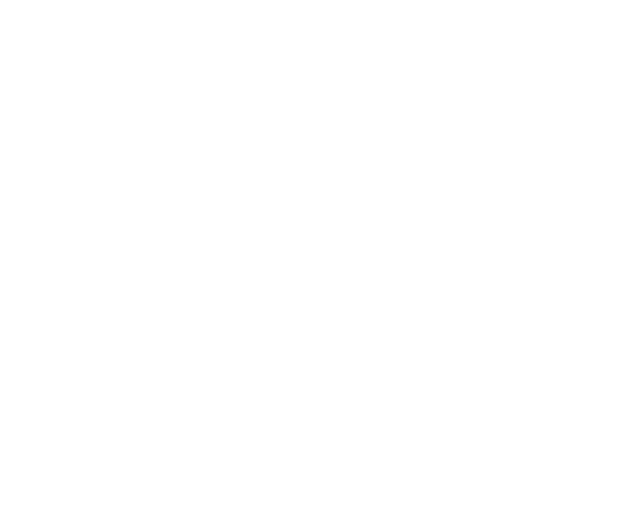
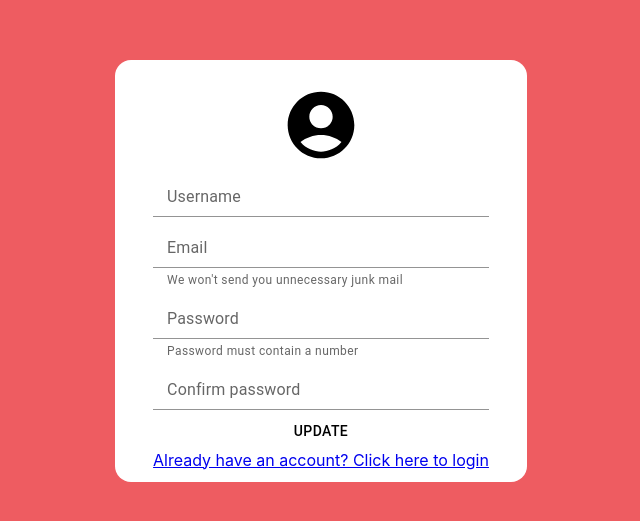
Before and after one commit to AnteroKorvala/vinyl-shop-project, a React (Create React App) app: page /signup in a window 1280 px wide. Before the commit this address had no page. Shown: the part 129-650 px from the top of the page, without its empty margins (319-959 px from the left). Built offline with nearby package versions, Linux system fonts and the light colour scheme.

Commit message:
latest codes

```diff
--- a/package.json
+++ b/package.json
@@ -7,6 +7,7 @@
     "@emotion/styled": "^11.10.5",
     "@mui/icons-material": "^5.10.9",
     "@mui/material": "^5.10.13",
+    "axios": "^1.2.0",
     "react": "^18.2.0",
     "react-dom": "^18.2.0",
     "react-router-dom": "^6.4.3",
--- a/src/App.js
+++ b/src/App.js
@@ -10,9 +10,11 @@
 import theme from './components/Theme'
 import Feed from './components/Feed'
 import Profile from './components/Profile'
+import Login from './components/Login'
+import Signup from './components/Signup'
 
 function App() {
-  const [userLoggedIn, setUserLoggedIn] = useState(true)
+  const [userLoggedIn, setUserLoggedIn] = useState(false)
 
   return (
     <ThemeProvider theme={theme}>
@@ -33,6 +35,18 @@
               <Profile /> // and <Profile id={id} />
             }
           />
+          <Route
+            path='/login'
+            element={
+              <Login />
+            }
+          />
+          <Route
+            path='/signup'
+            element={
+              <Signup />
+            }
+          />
         </Routes>
       </Router>
     </ThemeProvider>
--- a/src/components/Login.js
+++ b/src/components/Login.js
@@ -0,0 +1,63 @@
+import React, {useState} from 'react'
+import { Link, useNavigate } from "react-router-dom"
+import { FormControl, FormHelperText, InputLabel, Input, Button, Alert } from '@mui/material'
+
+
+function Login() {
+  const [username, setUsername] = useState("")
+  const [password, setPassword] = useState("")
+  const navigate = useNavigate()
+  const [alertMessage, setAlertMessage] = ("")
+
+  const login = async (e) => {
+    navigate("/usermainpage", { replace: true })
+  }
+
+  const submitHandler = (e) => {
+    e.preventDefault()
+    login()
+  }
+
+  return (
+    <div className='profile-container'>
+      <div className='form'>
+        <div className='form-title'>
+          Login
+        </div>
+        {alertMessage && <Alert variant='filled' severity="error" sx={{width: '100%', }} >{alertMessage}</Alert>}
+        <div className='form-item'>
+          <FormControl>
+            <InputLabel htmlFor='username'>Username</InputLabel>
+            <Input
+              id="username"
+              type='username'
+              aria-describedby="username-helper"
+              value={username}
+              onChange={(e) => setUsername(e.target.value)}
+            />
+            <FormHelperText id="username-helper"></FormHelperText>
+          </FormControl>
+        </div>
+        <div className='form-item'>
+          <FormControl>
+            <InputLabel htmlFor='password'>Password</InputLabel>
+            <Input
+              id="password"
+              type='password'
+              placeholder="Password"
+              aria-describedby="password-helper"
+              onChange={(e) => setPassword(e.target.value)}
+            />
+            <FormHelperText id="password-helper">Password must contain a number</FormHelperText>
+          </FormControl>
+        </div>
+        <Button variant='primary'>
+          Login
+        </Button>
+        <Link to="/signup">Don't have an account? Click here to sign up</Link>
+      </div>
+    </div>
+  )
+}
+
+export default Login
--- a/src/components/Navbar.js
+++ b/src/components/Navbar.js
@@ -82,7 +82,7 @@
                   <IconButton
                     sx={{mr: 0}}
                     color="inherit"
-                    href="/profile"
+                    href={isUserLoggedIn ? "/profile" : "/login"}
                   >
                     <AccountCircleIcon sx={{ fontSize: "40px" }} />
                   </IconButton>
--- a/src/components/Profile.css
+++ b/src/components/Profile.css
@@ -9,6 +9,7 @@
 }
 
 .form {
+    width: fit-content;
     display: flex;
     flex-direction: column;
     margin: 3%;
@@ -31,6 +32,12 @@
     cursor: pointer;
 }
 
+.form-title {
+    font-size: 1.5em;
+    margin: 0.5rem 0rem 2rem 0rem;
+}
+
 .form-item {
+    width: 100%;
     margin: 1em 0em 0em 0em;
 }
--- a/src/components/Signup.js
+++ b/src/components/Signup.js
@@ -1,21 +1,87 @@
-import { FormControl, FormHelperText, InputLabel, Input } from '@mui/material'
-import React from 'react'
+import { FormControl, FormHelperText, InputLabel, Input, Button, Alert } from '@mui/material'
+import React, {useState} from 'react'
 import './Profile.css'
+import Axios from 'axios'
+import AccountCircleIcon from "@mui/icons-material/AccountCircle"
+import { Link, useNavigate } from "react-router-dom"
 
 function Signup() {
+  const [username, setUsername] = useState("")
+  const [email, setEmail] = useState("")
+  const [password, setPassword] = useState("")
+  const [confirmPassword, setConfirmPassword] = useState("")
+  const [image, setImage] = useState()
+  const [alertMessage, setAlertMessage] = ("")
+
+  function AddUser({username, email, password}) {
+    console.log('update')
+  }
+
+  const submitHandler = (e) => {
+    e.preventDefault()
+    if(password !== confirmPassword) setAlertMessage("Passwords don't match")
+    else AddUser({username, email, password})
+  }
+
   return (
     <div className='profile-container'>
       <div className='form'>
+      <div className='form-profile-icon'>
+          {!image && <AccountCircleIcon sx={{fontSize: "5em"}} />}
+        </div>
+        <FormControl className='form-item'>
+          <InputLabel htmlFor='username'>Username</InputLabel>
+          <Input
+            id="username"
+            type='username'
+            aria-describedby="username-helper"
+            value={username}
+            onChange={(e) => setUsername(e.target.value)}
+          />
+          <FormHelperText id="username-helper"></FormHelperText>
+        </FormControl>
         <FormControl className='form-item'>
           <InputLabel htmlFor='email'>Email</InputLabel>
-          <Input id="email" aria-describedby="email-helper" />
-          <FormHelperText id="email-helper">Don't choose a dumb name</FormHelperText>
+          <Input
+            id="email"
+            type='email'
+            aria-describedby="email-helper"
+            value={email}
+            onChange={(e) => setEmail(e.target.value)}
+          />
+          <FormHelperText id="email-helper">We won't send you unnecessary junk mail</FormHelperText>
         </FormControl>
         <FormControl className='form-item'>
           <InputLabel htmlFor='password'>Password</InputLabel>
-          <Input id="password" aria-describedby="password-helper" />
-          <FormHelperText id="password-helper">We'll always share your password</FormHelperText>
+          <Input
+            id="password"
+            type='password'
+            placeholder="Password"
+            aria-describedby="password-helper"
+            onChange={(e) => setPassword(e.target.value)}
+          />
+          <FormHelperText id="password-helper">Password must contain a number</FormHelperText>
         </FormControl>
+        {alertMessage && <Alert variant='filled' severity="error" sx={{width: '100%', }} >{alertMessage}</Alert>}
+        <FormControl className='form-item'>
+          <InputLabel htmlFor='password'>Confirm password</InputLabel>
+          <Input
+            id="password"
+            type='password'
+            placeholder="Confirm password"
+            aria-describedby="password-helper"
+            onChange={(e) => setConfirmPassword(e.target.value)}
+          />
+          <FormHelperText id="password-helper"></FormHelperText>
+        </FormControl>
+        <Button
+          variant='primary'
+          type='submit'
+          onClick={submitHandler}
+        >
+          Update
+        </Button>
+        <Link to={'/login'}>Already have an account? Click here to login</Link>
       </div>
     </div>
   )
```
Also changed, not shown: 1 other file (tests, documents, lock files or other folders).
